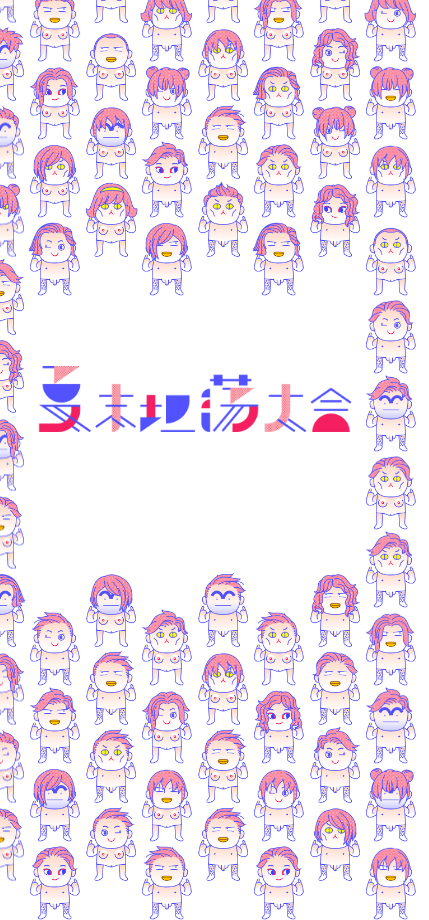
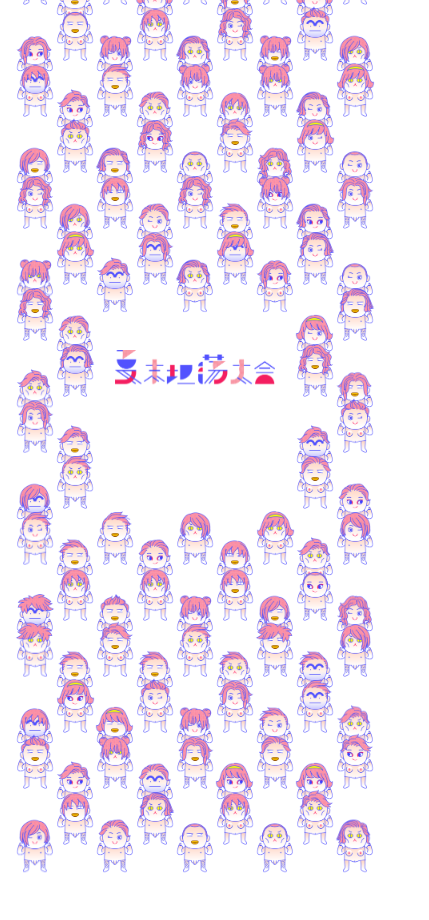
Before and after one commit to Anyway-FM/2018-Late-Summer-Party, a plain HTML site: page index.html in a window 390 px wide. Shown: the whole page, 429 px wide, since content can reach past the window. After the commit the page ends 886 px from the top, so only its background shows below. Drawn offline with Linux system fonts and the light colour scheme.

Commit message:
修正了挖空区域的判定

```diff
--- a/assets/main.js
+++ b/assets/main.js
@@ -2,15 +2,14 @@ var g = new Vue({
   el: '#party',
   data: {
     numbers: 100,
-    seedCount: 0,
     hNumber: 18,
     rawHNumber: 18,
     midWidth: 200,
     midHeight: 200,
-    midX: 200,
-    midY: 200,
+    midX: -200,
+    midY: -200,
     vNumber: 6,
-    globalSeed: 1
+    isLoaded: false
   },
   methods: {
     randomNumber: function (x) {
@@ -24,16 +23,24 @@ var g = new Vue({
     isRemoved: function(x) {
       // console.log(x)
       // console.log(this.rawHNumber);
-      if (Math.abs(Math.floor(x / this.hNumber) - this.vNumber / 2 + 0.5) < 2) {
-        if (Math.abs(x % this.hNumber - this.hNumber / 2 - 0.5) < 3) {
-          return "removed"
+      if (this.vNumber % 2 == 0) {
+        if (Math.abs(Math.floor(x / this.hNumber) + 1 - ( this.vNumber / 2 + 0.5) ) < 2) {
+          if (Math.abs(x % this.hNumber - this.hNumber / 2 - 0.5) < 3) {
+            return "removed"
+          }
         }
+
+      }
+      else {
+        if (Math.abs(Math.floor(x / this.hNumber) + 1 - ( this.vNumber / 2 + 0.5) ) < 2.5) {
+          if (Math.abs(x % this.hNumber - this.hNumber / 2 - 0.5) < 3) {
+            return "removed"
+          }
+        }
+
       }
 
 
-    },
-    reSeed: function() {
-      this.globalSeed = this.globalSeed / 2
     }
   }
 })
@@ -50,15 +57,32 @@ initProcess = function() {
 
   g.rawHNumber = fullWidth / singleWidth
 
-  g.hNumber = Math.floor( fullWidth / singleWidth / 2) * 2
+  // g.hNumber = Math.floor( fullWidth / singleWidth / 2) * 2
+  g.hNumber = Math.floor( fullWidth / singleWidth )
   g.vNumber = Math.floor( fullHeight / singleHeight )
   g.numbers = g.hNumber * g.vNumber
-  console.log( "/" + g.rawHNumber + "/" + g.numbers + "/" + g.hNumber);
+  console.log( "hNumber: " + g.hNumber + " vNumber: " + g.vNumber);
 
-  g.midX = ( screenWidth - singleWidth * 6 ) /2
-  g.midY = ( screenHeight - singleHeight * 3 ) /2
-  g.midWidth = singleWidth * 6
-  g.midHeight = singleHeight * 3
+
+  if (g.hNumber %2 == 0) {
+    g.midX = fullWidth / 2 - singleWidth * 3
+    g.midWidth = singleWidth * 6
+  }
+  else {
+    g.midX = fullWidth / 2 - singleWidth * 2.5
+    g.midWidth = singleWidth * 5
+  }
+
+  if (g.vNumber%2==0) {
+    g.midY =( g.vNumber - 4 ) * singleHeight / 2
+    g.midHeight = singleHeight * 4
+  }
+  else {
+    g.midY =( g.vNumber - 5 ) * singleHeight / 2
+    g.midHeight = singleHeight * 5
+  }
+
+  g.isLoaded = true;
 }
 window.onload = function(){
   initProcess()
--- a/assets/styles.css
+++ b/assets/styles.css
@@ -29,10 +29,10 @@ main {
 	height: 100vh;
 }
 .content{
-	width: 120vw;
+	width: 100vw;
 	height: 110vh;
 	position: absolute;
-	left: -10vw;
+	left: 0;
 	top: -5vh;
 	animation: slowShow .2s cubic-bezier(1,0,.5,.5) .5s both
 }
@@ -44,8 +44,8 @@ main {
 	flex-wrap: wrap;
 }
 .wrapper{
-	width: 80px;
-	height: 110px;
+	width: 72px;
+	height: 99px;
 	display: block;
 	margin: 0;
 	vertical-align: middle;
@@ -65,9 +65,9 @@ main {
 	position: relative;
 }
 .people{
-	height: 110px;
+	height: 99px;
 	position: relative;
-	width: 80px;
+	width: 72px;
 }
 .people img,
 .people div{
@@ -363,20 +363,57 @@ main {
 	display: none;
 }
 .mid{
-	padding: 7vh 3vw;
-	position: fixed;
-	/* background: #00f; */
+	padding: 45px 40px 50px;
+	position: absolute;
+	/* background: rgba(255,0,0,.3); */
+	/* z-index: -1; */
 	opacity: 0;
 	animation: slowShow .2s cubic-bezier(1,0,.5,.5) .1s both
 }
 .mid img{
 	max-width: 100%;
 }
+.mid > .inner{
+	display: flex;
+	width: 100%;
+	height: 100%;
+	flex-direction: column;
+	justify-content: space-between;
+	/* align-items: stretch; */
+	font-size: .875rem;
+}
+.buy a{
+	background: #4c4afe;
+	padding: .3em .6em;
+	letter-spacing: .2em;
+	color: #fff;
+	font-weight: 700;
+	text-decoration: none;
+	font-size: 1rem;
+	z-index: 9999;
+	transition: all .15s ease-out;
+}
+.buy a:hover{
+	background: #ff003f;
+}
 /*~Small Reslotuion*/
-@media screen and (max-width: 1100px) {
+@media screen and (max-width: 1050px) {
 	.wrapper,
 	.people{
-		width: 56px;
-		height: 77px;
+		width: 64px;
+		height: 88px;
+	}
+	.mid{
+		padding: 25px 20px 30px;
 	}
 }
+@media screen and (max-width: 900px) {
+	.wrapper,
+	.people{
+		width: 40px;
+		height: 55px;
+	}
+	.mid{
+		padding: 20px 20px 25px;
+	}
+}
```
